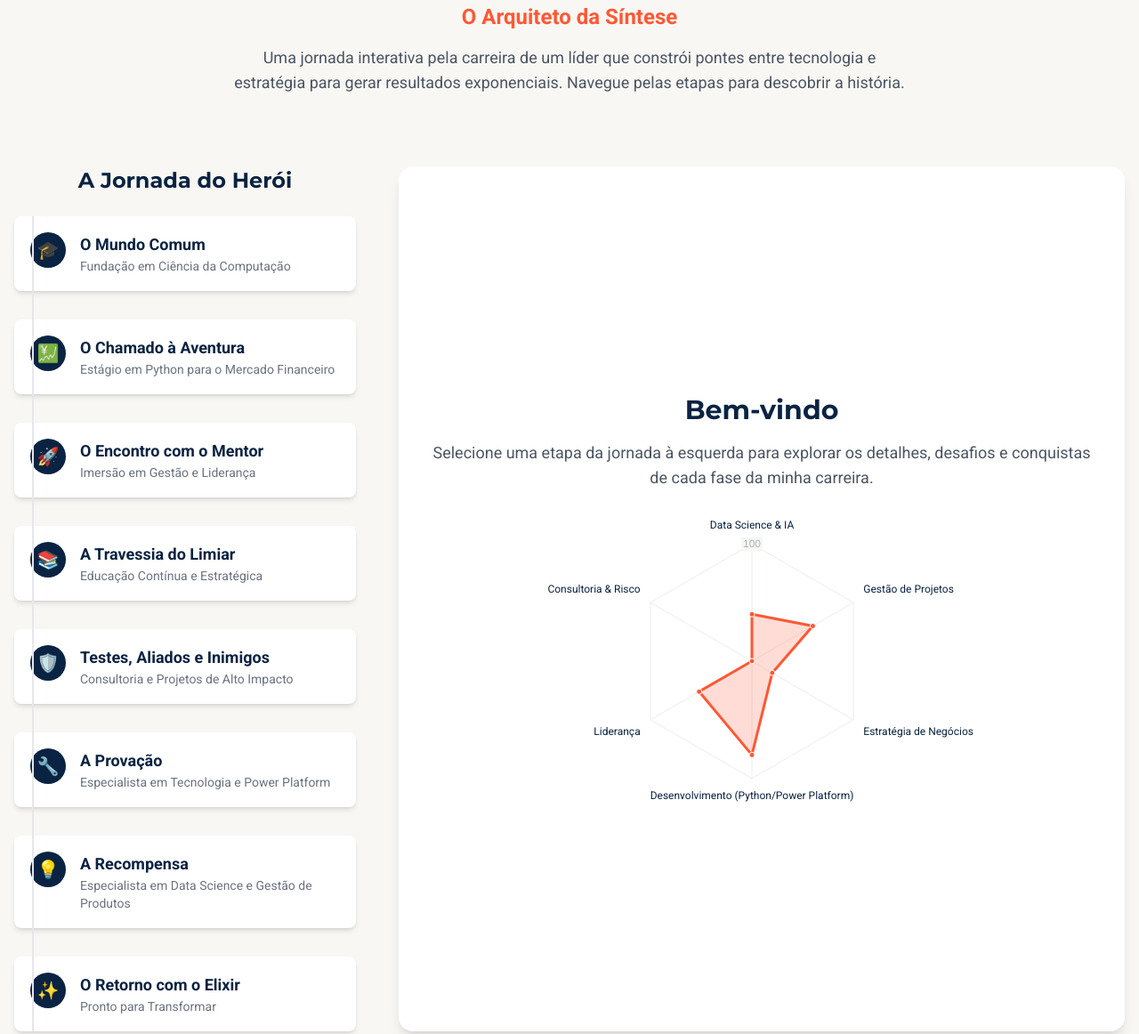
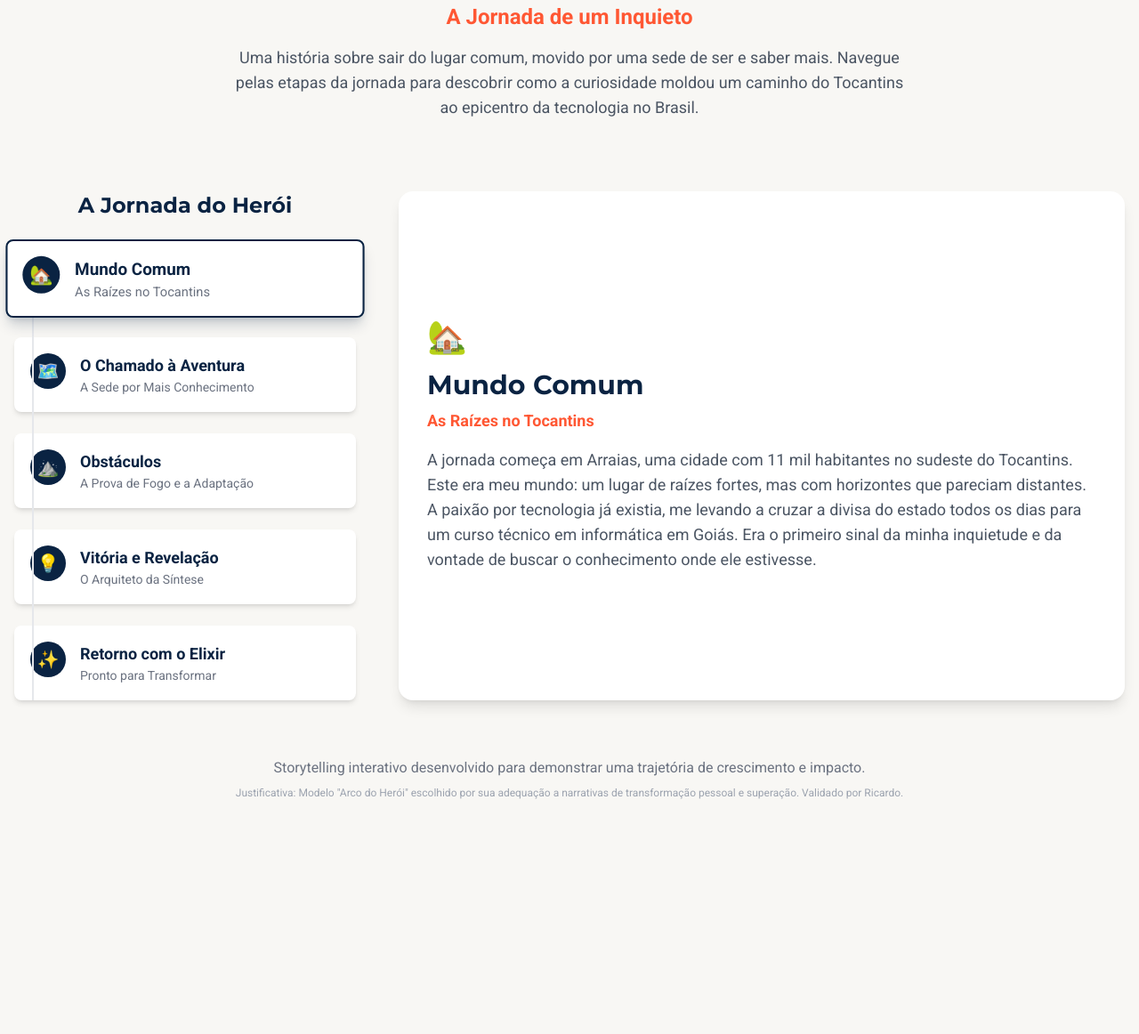
Before and after one commit to jacunda/aboutme, a plain HTML site: page page.html in a window 1280 px wide. Shown: the part 137-1299 px from the top of the page at 89% size. After the commit the page ends 1100 px from the top, so only its background shows below. Drawn offline with nearby package versions, Linux system fonts and the light colour scheme.

Commit message:
Update page.html

```diff
--- a/page.html
+++ b/page.html
@@ -10,8 +10,8 @@
     <link rel="preconnect" href="https://fonts.gstatic.com" crossorigin>
     <link href="https://fonts.googleapis.com/css2?family=Roboto:wght@300;400;700&family=Montserrat:wght@700;900&display=swap" rel="stylesheet">
     <!-- Chosen Palette: Warm Neutral Harmony -->
-    <!-- Application Structure Plan: The application is structured as an interactive "Hero's Journey" timeline. This non-linear, thematic approach was chosen over a simple chronological list to create a compelling narrative of growth and transformation, aligning with the "Arquiteto da Síntese" personal brand. The user navigates through 8 key stages, from the "Mundo Comum" to the "Retorno com o Elixir". Clicking on a stage reveals detailed information in a central panel, allowing for focused exploration. This structure enhances user engagement by turning a resume into an explorable story, making the candidate's journey more memorable and impactful. A central skills chart provides a quick, visual summary of core competencies. -->
-    <!-- Visualization & Content Choices: Report Info: Career path -> Goal: Showcase growth & synthesis -> Viz/Method: Interactive timeline (HTML/CSS/JS) + Radar Chart (Chart.js). Interaction: Clickable stages update a detail panel. Justification: The timeline visually represents the "Jornada do Herói," making the career progression engaging. The radar chart effectively displays the balance between technical and strategic skills, reinforcing the "Arquiteto da Síntese" theme. This is more impactful than a simple list or bar charts. Library/Method: Tailwind for layout, Chart.js for visualization (Canvas-based). -->
+    <!-- Application Structure Plan: The application is structured using the 5-stage "Hero's Journey" model (Mundo Comum, Chamado, Obstáculos, Vitória, Retorno). This narrative structure was chosen to align with the user's personal story of transformation, moving from a small town to major cities in pursuit of growth. The user interacts with a vertical timeline, where each stage reveals a detailed part of the story. This creates an emotional and engaging flow, making the professional journey more memorable than a standard resume. A central skills chart visually represents the "elixir" - the final synthesis of competencies. -->
+    <!-- Visualization & Content Choices: Report Info: Personal and professional journey -> Goal: Tell a compelling transformation story -> Viz/Method: 5-stage interactive timeline (HTML/CSS/JS) + Radar Chart (Chart.js). Interaction: Clicking a stage updates the main content panel. Justification: The Hero's Journey framework gives emotional weight to the career path. The timeline visually separates the key turning points, while the radar chart provides a concise, powerful summary of the skills acquired through the journey. This is more effective for personal branding than a simple chronological list. Library/Method: Tailwind for layout, Chart.js for visualization (Canvas-based). -->
     <!-- CONFIRMATION: NO SVG graphics used. NO Mermaid JS used. -->
     <style>
         body {
@@ -31,8 +31,8 @@
         }
         .journey-node:hover, .journey-node.active {
             transform: scale(1.05);
-            box-shadow: 0 10px 15px -3px rgba(255, 87, 51, 0.2), 0 4px 6px -2px rgba(255, 87, 51, 0.1);
-            border-color: #FF5733;
+            box-shadow: 0 10px 15px -3px rgba(10, 35, 66, 0.2), 0 4px 6px -2px rgba(10, 35, 66, 0.1);
+            border-color: #0A2342;
         }
         .chart-container {
             position: relative;
@@ -43,6 +43,13 @@
             height: 40vh;
             max-height: 400px;
         }
+        .animate-fade-in {
+            animation: fadeIn 0.5s ease-in-out;
+        }
+        @keyframes fadeIn {
+            from { opacity: 0; transform: translateY(10px); }
+            to { opacity: 1; transform: translateY(0); }
+        }
     </style>
 </head>
 <body class="text-gray-800">
@@ -51,9 +58,9 @@
 
         <header class="text-center mb-12 md:mb-20">
             <h1 class="font-montserrat font-black text-4xl md:text-6xl text-[#0A2342] uppercase">João Vitor Jacundá</h1>
-            <p class="mt-4 text-xl md:text-2xl text-[#FF5733] font-bold">O Arquiteto da Síntese</p>
+            <p class="mt-4 text-xl md:text-2xl text-[#FF5733] font-bold">A Jornada de um Inquieto</p>
             <p class="mt-4 max-w-3xl mx-auto text-base md:text-lg text-gray-600">
-                Uma jornada interativa pela carreira de um líder que constrói pontes entre tecnologia e estratégia para gerar resultados exponenciais. Navegue pelas etapas para descobrir a história.
+                Uma história sobre sair do lugar comum, movido por uma sede de ser e saber mais. Navegue pelas etapas da jornada para descobrir como a curiosidade moldou um caminho do Tocantins ao epicentro da tecnologia no Brasil.
             </p>
         </header>
 
@@ -61,7 +68,7 @@
 
             <div id="journey-timeline" class="lg:col-span-1 order-2 lg:order-1">
                 <h2 class="font-montserrat text-2xl font-bold text-center mb-6 text-[#0A2342]">A Jornada do Herói</h2>
-                <div class="space-y-8 relative journey-path before:content-[''] before:absolute before:left-5 before:top-0 before:h-full before:w-0.5 before:bg-gray-200">
+                <div class="space-y-6 relative journey-path before:content-[''] before:absolute before:left-5 before:top-0 before:h-full before:w-0.5 before:bg-gray-200">
                 </div>
             </div>
 
@@ -78,6 +85,7 @@
 
         <footer class="text-center mt-16">
             <p class="text-gray-500">Storytelling interativo desenvolvido para demonstrar uma trajetória de crescimento e impacto.</p>
+             <p class="text-xs text-gray-400 mt-2">Justificativa: Modelo "Arco do Herói" escolhido por sua adequação a narrativas de transformação pessoal e superação. Validado por Ricardo.</p>
         </footer>
     </div>
 
@@ -85,68 +93,48 @@
         const journeyData = [
             {
                 id: 1,
-                title: "O Mundo Comum",
-                subtitle: "Fundação em Ciência da Computação",
-                icon: "🎓",
-                content: `A jornada começa no mundo estruturado da academia. Com um Bacharelado em Ciência da Computação, a base foi solidificada não apenas no currículo, mas em duas Iniciações Científicas com artigos publicados. Um reino de lógica, algoritmos e excelência teórica, preparando o terreno para os desafios do mundo real.`
+                title: "Mundo Comum",
+                subtitle: "As Raízes no Tocantins",
+                icon: "🏡",
+                content: `A jornada começa em Arraias, uma cidade com 11 mil habitantes no sudeste do Tocantins. Este era meu mundo: um lugar de raízes fortes, mas com horizontes que pareciam distantes. A paixão por tecnologia já existia, me levando a cruzar a divisa do estado todos os dias para um curso técnico em informática em Goiás. Era o primeiro sinal da minha inquietude e da vontade de buscar o conhecimento onde ele estivesse.`
             },
             {
                 id: 2,
                 title: "O Chamado à Aventura",
-                subtitle: "Estágio em Python para o Mercado Financeiro",
-                icon: "💹",
-                content: `O chamado veio na forma de um desafio: desenvolver um sistema web para investimentos na B3. O código abstrato ganhou um propósito no volátil mercado financeiro. Foi o primeiro vislumbre de que a tecnologia poderia ser uma poderosa ferramenta para decifrar sistemas complexos e gerar valor tangível.`
+                subtitle: "A Sede por Mais Conhecimento",
+                icon: "🗺️",
+                content: `O primeiro chamado me levou à capital, Palmas, para cursar Ciência da Computação na UFT. Mas a inquietude falou mais alto. Eu sentia que precisava de mais, de um desafio maior. O verdadeiro chamado foi a decisão de deixar tudo para trás e ir para a UFMG, em Belo Horizonte. Era a busca por um ecossistema mais avançado, um salto em direção ao desconhecido, movido pela sede de 'ter mais, ser mais, me capacitar mais'.`
             },
             {
                 id: 3,
-                title: "O Encontro com o Mentor",
-                subtitle: "Imersão em Gestão e Liderança",
-                icon: "🚀",
-                content: `A experiência como Gerente Geral foi o grande mentor. Forçado a pensar além do código - em receita, estratégia e pessoas - aprendi na prática os princípios da liderança. A recompensa: ser um dos responsáveis por um <strong>aumento de mais de 150% na receita</strong>, provando o poder da sinergia entre tecnologia e gestão.`
+                title: "Obstáculos",
+                subtitle: "A Prova de Fogo e a Adaptação",
+                icon: "⛰️",
+                content: `A vida em um novo estado trouxe desafios reais. As dificuldades para me manter me forçaram a um recuo estratégico, retornando ao Tocantins para concluir a graduação mais rápido. Mas isso não foi uma derrota, foi uma lição de resiliência. Após a formatura, a jornada recomeçou com mais força: uma peregrinação por centros de inovação — Brasília, Florianópolis e, finalmente, São Paulo — cada cidade um novo obstáculo, uma nova adaptação e um degrau a mais na minha formação.`
             },
             {
                 id: 4,
-                title: "A Travessia do Limiar",
-                subtitle: "Educação Contínua e Estratégica",
-                icon: "📚",
-                content: `Com as lições da prática, cruzei um limiar decisivo, abraçando o caminho do 'Arquiteto da Síntese'. Iniciei, simultaneamente, Pós-Graduações em <strong>Gestão de Projetos</strong> e <strong>Data Science & IA</strong>. Não mais uma exploração, mas a construção deliberada de uma ponte permanente entre os mundos da tecnologia e dos negócios.`
+                title: "Vitória e Revelação",
+                subtitle: "O Arquiteto da Síntese",
+                icon: "💡",
+                content: `Em São Paulo, as peças se encaixaram. As experiências em consultoria, gestão e desenvolvimento profundo com Power Platform e Data Science se fundiram. A vitória não foi chegar a um lugar, mas a revelação de uma identidade profissional: o 'Arquiteto da Síntese'. A capacidade de não apenas programar ou gerenciar, mas de traduzir necessidades complexas de negócio em soluções tecnológicas eficazes, unindo mundos que muitos veem como separados.`
             },
             {
                 id: 5,
-                title: "Testes, Aliados e Inimigos",
-                subtitle: "Consultoria e Projetos de Alto Impacto",
-                icon: "🛡️",
-                content: `O novo mundo apresentou uma série de testes para forjar minhas habilidades híbridas: <br><br> • <strong>Impacto Social:</strong> Liderança voluntária no desenvolvimento de uma plataforma de dados para a COVID-19. <br> • <strong>Risco Corporativo:</strong> Auditoria de tecnologia para clientes SOX, navegando em ambientes complexos e regulados. <br> • <strong>Inovação Industrial:</strong> Consultoria em Indústria 4.0, aplicando conceitos de vanguarda para otimizar processos.`
-            },
-            {
-                id: 6,
-                title: "A Provação",
-                subtitle: "Especialista em Tecnologia e Power Platform",
-                icon: "🔧",
-                content: `A provação foi um mergulho profundo no desenvolvimento prático como Especialista em Tecnologia. Dominando o Power Platform (Apps, Automate, BI) e SharePoint, afiei as ferramentas para construir soluções que resolviam problemas de negócio do dia a dia, preparando-me para o desafio final da síntese.`
-            },
-            {
-                id: 7,
-                title: "A Recompensa",
-                subtitle: "Especialista em Data Science e Gestão de Produtos",
-                icon: "💡",
-                content: `A posição de Especialista em Infraestrutura e Suprimentos materializa a síntese. Gerenciando o ciclo de vida completo de produtos - da análise de dados à gestão do projeto e arquitetura da infraestrutura. A recompensa não é um título, mas a rara capacidade de traduzir fluentemente entre os domínios da tecnologia, dados e estratégia.`
-            },
-            {
-                id: 8,
-                title: "O Retorno com o Elixir",
+                title: "Retorno com o Elixir",
                 subtitle: "Pronto para Transformar",
                 icon: "✨",
-                content: `Com o 'elixir' do pensamento interdisciplinar, estou pronto para aplicar este poder de síntese em novos desafios. O objetivo é ingressar em uma organização como um agente de transformação, usando a capacidade de unir Data Science, Gestão de Projetos e visão de negócios para impulsionar inovação e crescimento sustentável.`
+                content: `Hoje, estabelecido em São Paulo, carrego o 'elixir': a visão integrada entre tecnologia, dados e estratégia, forjada na jornada do interior para a metrópole. Sei que este não é o destino final. O retorno é um estado de prontidão contínua para aplicar essa capacidade de síntese em desafios maiores, para construir pontes e gerar transformação em qualquer ambiente. A jornada continua, e o elixir é a minha ferramenta para moldar o futuro.`
             }
         ];
 
-        const timelineContainer = document.getElementById('journey-timeline').querySelector('.space-y-8');
+        const timelineContainer = document.getElementById('journey-timeline').querySelector('.space-y-6');
         const detailsContainer = document.getElementById('journey-details');
         let skillsChart;
 
         function displayDetails(item) {
-            detailsContainer.innerHTML = `
+            const currentContent = detailsContainer.innerHTML;
+            const newContent = `
                 <div class="text-left animate-fade-in">
                     <span class="text-4xl">${item.icon}</span>
                     <h3 class="font-montserrat text-2xl md:text-3xl font-bold text-[#0A2342] mt-4">${item.title}</h3>
@@ -154,6 +142,10 @@
                     <p class="mt-4 text-base md:text-lg text-gray-600 leading-relaxed">${item.content}</p>
                 </div>
             `;
+
+            if (currentContent !== newContent) {
+                 detailsContainer.innerHTML = newContent;
+            }
 
             document.querySelectorAll('.journey-node').forEach(node => {
                 node.classList.remove('active');
@@ -171,16 +163,16 @@
             skillsChart = new Chart(ctx, {
                 type: 'radar',
                 data: {
-                    labels: ['Data Science & IA', 'Gestão de Projetos', 'Estratégia de Negócios', 'Desenvolvimento (Python/Power Platform)', 'Liderança', 'Consultoria & Risco'],
+                    labels: ['Data Science & IA', 'Gestão de Projetos', 'Estratégia de Negócios', 'Desenvolvimento (Python/Power Platform)', 'Resiliência & Adaptação', 'Visão de Produto'],
                     datasets: [{
-                        label: 'Nível de Competência',
-                        data: [85, 90, 80, 95, 88, 75],
-                        backgroundColor: 'rgba(255, 87, 51, 0.2)',
-                        borderColor: '#FF5733',
-                        pointBackgroundColor: '#FF5733',
+                        label: 'Competências do Elixir',
+                        data: [85, 90, 80, 95, 98, 88],
+                        backgroundColor: 'rgba(10, 35, 66, 0.2)',
+                        borderColor: '#0A2342',
+                        pointBackgroundColor: '#0A2342',
                         pointBorderColor: '#fff',
                         pointHoverBackgroundColor: '#fff',
-                        pointHoverBorderColor: '#FF5733'
+                        pointHoverBorderColor: '#0A2342'
                     }]
                 },
                 options: {
@@ -204,8 +196,11 @@
                             ticks: {
                                 backdropColor: '#F8F7F4',
                                 color: '#AAB7B8',
-                                stepSize: 25
-                            }
+                                stepSize: 25,
+                                display: false
+                            },
+                             min: 0,
+                             max: 100
                         }
                     },
                     plugins: {
@@ -248,6 +243,11 @@
             });
 
             createSkillsChart();
+
+            // Display the first item by default
+            if (journeyData.length > 0) {
+                displayDetails(journeyData[0]);
+            }
         });
 
     </script>
```
